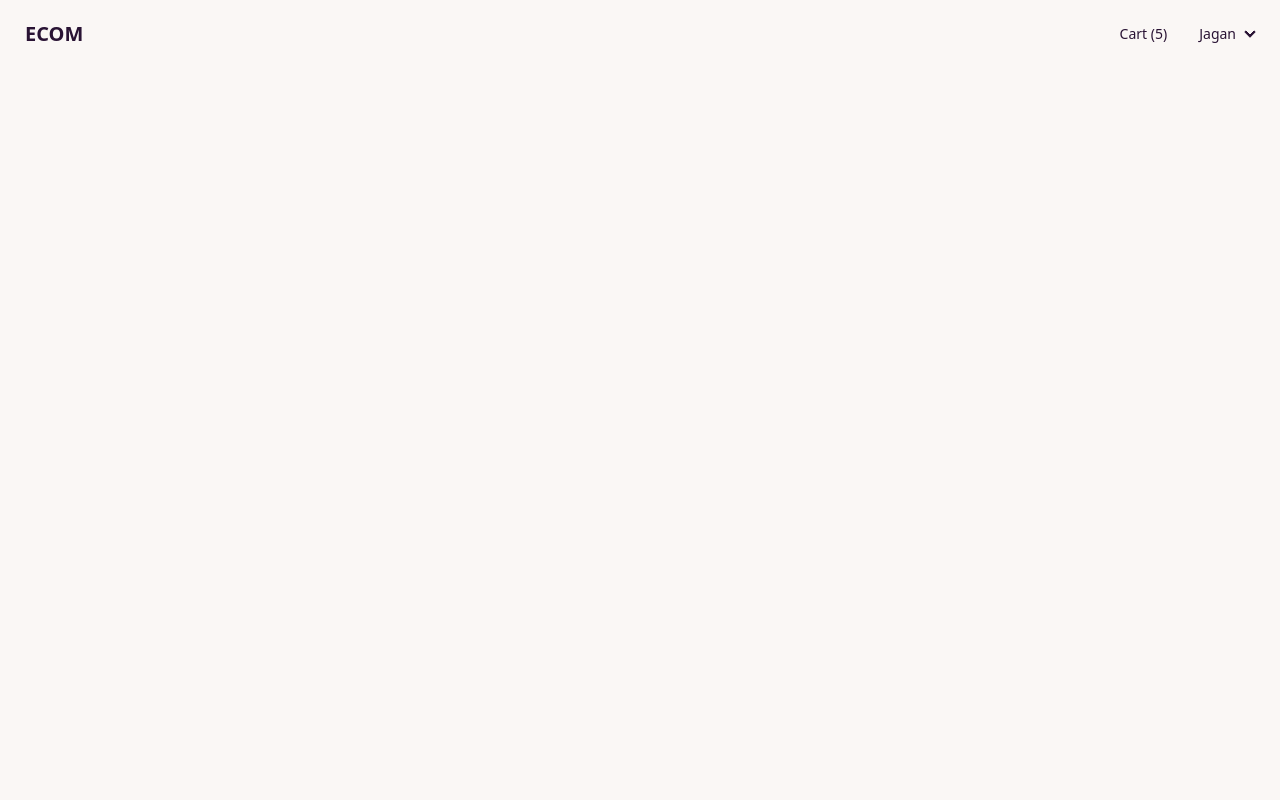
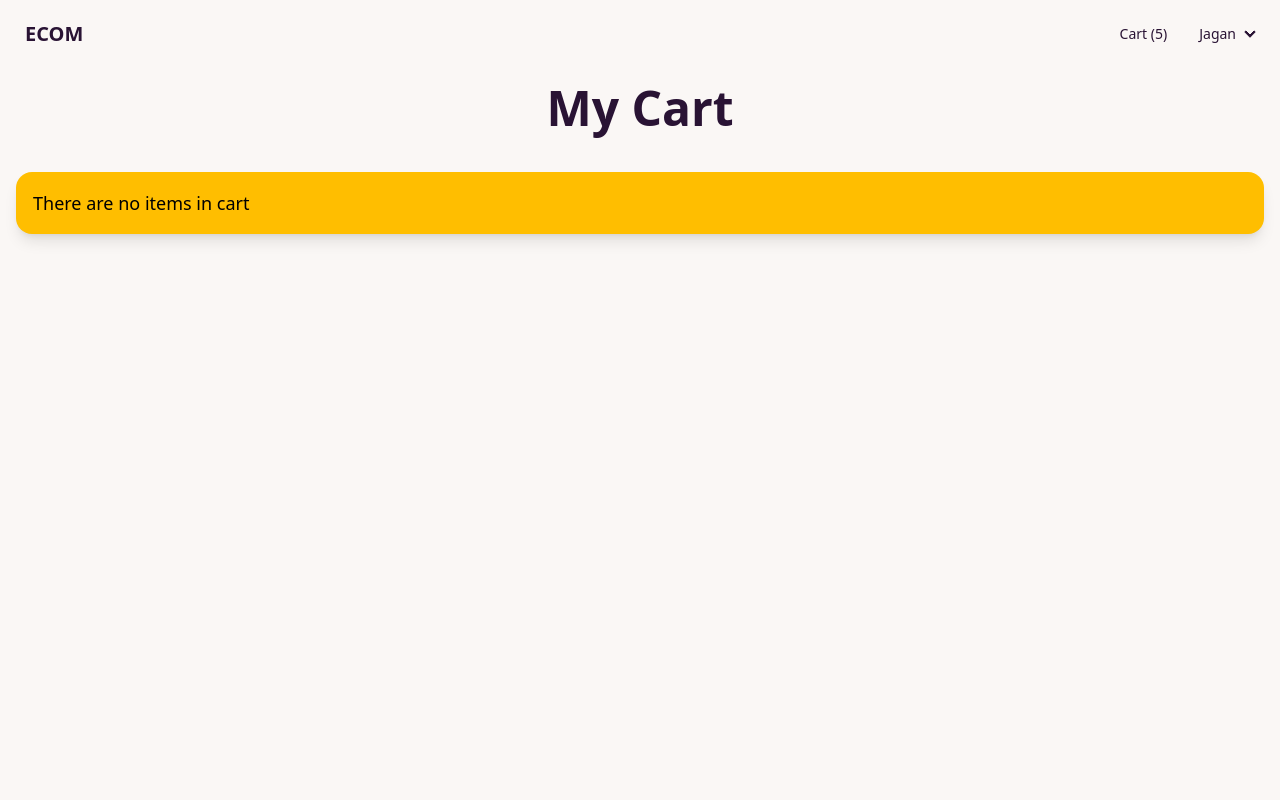
Before and after one commit to jaganjavid/may-mern, a React (Vite) app in the folder e-com/frontend/: page /cart in a window 1280 px wide. Shown: the top 800 px of the page. Built offline with nearby package versions, Linux system fonts and the light colour scheme.

Commit message:
Added a cart

```diff
--- a/e-com/frontend/src/pages/CartScreen.jsx
+++ b/e-com/frontend/src/pages/CartScreen.jsx
@@ -1,13 +1,48 @@
-import {useDispatch, useSelector} from "react-redux"
+import {useDispatch, useSelector} from "react-redux";
+import {Link} from "react-router-dom";
 
 
 
 const CartScreen = () => {
 
+  const dispatch = useDispatch();
+  const {cartItem} = useSelector((state) => state.cart);
+
+
 
   return (
-    <div className="container mx-auto">
+    <div className="container mx-auto px-4 mt-4">
+         <h1 className="text-5xl font-bold mb-10 text-center">My Cart</h1>
 
+
+         {cartItem.length === 0 ? (
+           <div className="alert alert-warning shadow-lg">
+             <div>
+               <span className="text-lg">There are no items in cart</span>
+             </div>
+           </div>
+         ) : (
+          <div>
+            {cartItem.map((item) => (
+              <div className="grid grid-cols-3 gap-5 items-center mb-4" key={item._id}>
+                 <div className="col-span-1">
+                  <Link>
+                    <img src={item.image} alt="" />
+                  </Link>
+                 </div>
+                 <div className="col-span-2">
+                  <div className="card shadow-xl">
+                    <div className="card-body">
+                      {item.name}
+                      <p>Price ${item.price}</p>
+                    </div>
+
+                  </div>
+                 </div>
+              </div>
+            ))}
+          </div>
+         )}
     </div>
   )
 }
--- a/e-com/frontend/src/slices/cartSlice.js
+++ b/e-com/frontend/src/slices/cartSlice.js
@@ -11,6 +11,7 @@ const cartSlice = createSlice({
     reducers:{
         addToCart:(state, action) => {
 
+
             const item = action.payload;
 
             const existItem = state.cartItem.find((a) => a._id === item._id);
@@ -21,6 +22,22 @@ const cartSlice = createSlice({
                 state.cartItem = [...state.cartItem, item];
             }
 
+            // Calculate item price
+            state.itemPrice = state.cartItem.reduce(
+                (acc, item) => acc + item.price * item.qty, 0);
+
+            // Shipping price (if 100 rs free)
+            state.shippingPrice = state.itemPrice > 100 ? 0 : 20;
+
+            // GST Price
+            state.taxPrice = Number(0.18 * state.itemPrice);
+
+            // Total Price
+            state.totalPrice =
+            Number(state.itemPrice) +
+            Number(state.shippingPrice) +
+            Number(state.taxPrice);
+
             localStorage.setItem("cart", JSON.stringify(state));
         }
     }
```
